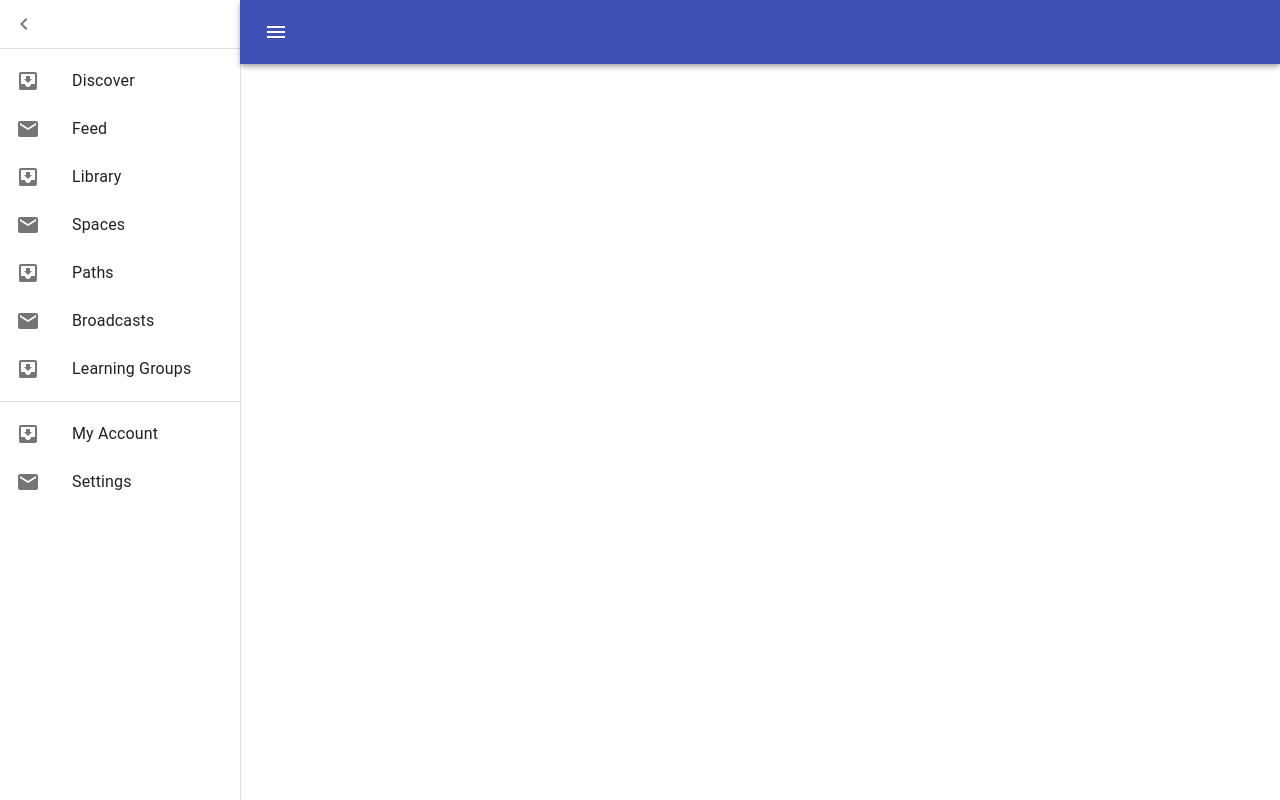
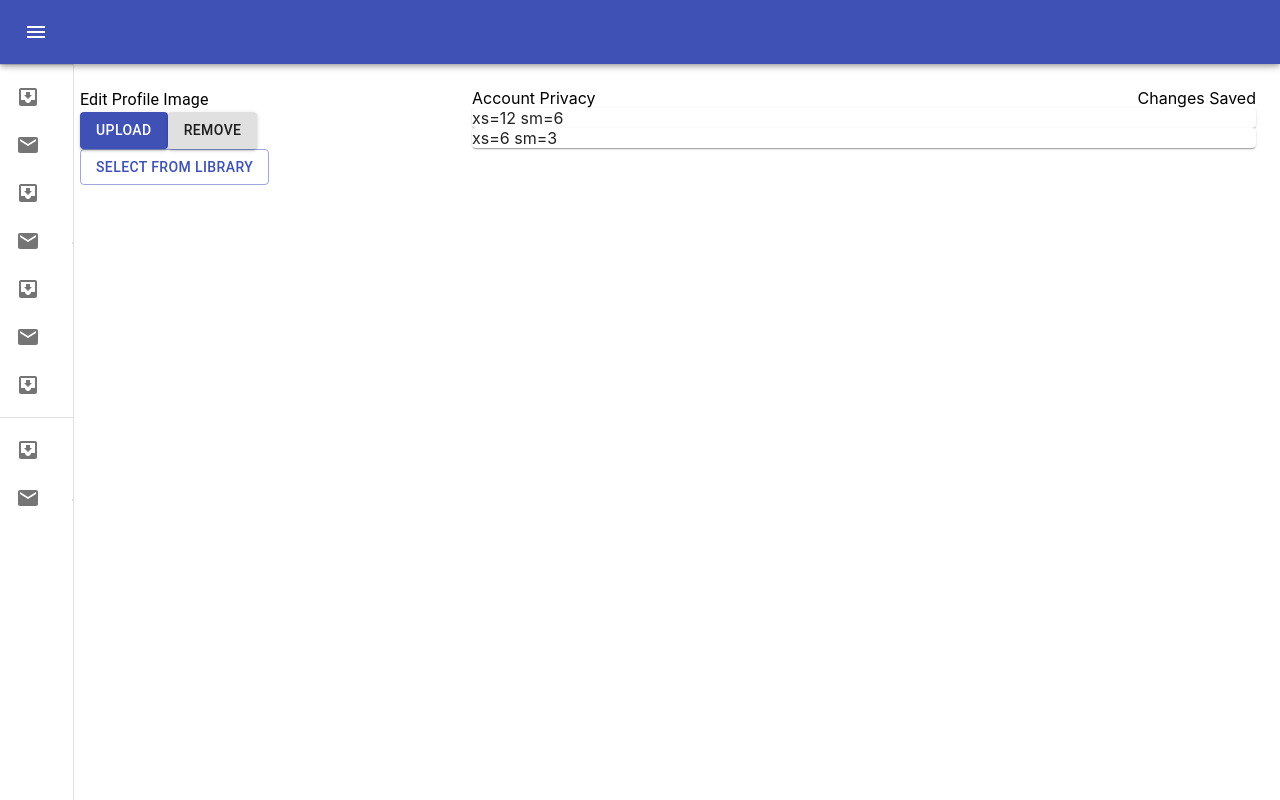
Before and after one commit to aejit/Byndr, a React (Create React App) app in the folder byndr-ui/: page /profile/settings in a window 1280 px wide. Built offline with nearby package versions, Linux system fonts and the light colour scheme.

Commit message:
Settings page in progres

```diff
--- a/byndr-ui/src/components/Profile/Settings/settings.js
+++ b/byndr-ui/src/components/Profile/Settings/settings.js
@@ -1,15 +1,71 @@
-import React from 'react'
-import Shell from '../../common/shell'
+import {
+  Avatar,
+  Button,
+  ButtonBase,
+  Divider,
+  Grid,
+  makeStyles,
+  Paper,
+  Typography,
+} from "@material-ui/core";
+import { Label } from "@material-ui/icons";
+import React from "react";
+import Shell from "../../common/shell";
 
-const settingsContent = () => {
-    return <div>
-        Hello World
-        </div>;
+const useStyles = makeStyles((theme) => ({
+  root: {
+    flexGrow: 1,
+  },
+}));
+
+export default function Settings(props) {
+  const classes = useStyles();
+  const settingsContent = () => {
+    return (
+      <div className={classes.root}>
+        <Grid container>
+          <Grid item xs={12} sm={4}>
+            <Grid item direction="column">
+              <Typography>Edit Profile Image</Typography>
+              <Grid item justify="space-between" direction="row">
+                <Button variant="contained" color="primary">
+                  Upload
+                </Button>
+                <Button variant="contained" color="default">
+                  Remove
+                </Button>
+              </Grid>
+              <Grid item>
+                <Button variant="outlined" color="primary">
+                  Select from library
+                </Button>
+              </Grid>
+            </Grid>
+          </Grid>
+          <Grid item xs={12} sm={8} direction="column">
+            <div
+              style={{
+                display: "flex",
+                flexDirection: "row",
+                flexWrap: "wrap",
+                justifyContent: "space-between",
+              }}
+            >
+              <div>Account Privacy</div>
+              <div>Changes Saved</div>
+            </div>
+            <Paper className={classes.paper}>xs=12 sm=6</Paper>
+            <Grid item xs={12} sm={12}>
+              <Paper className={classes.paper}>xs=6 sm=3</Paper>
+            </Grid>
+          </Grid>
+        </Grid>
+      </div>
+    );
+  };
+  return (
+    <div>
+      <Shell content={settingsContent()} />
+    </div>
+  );
 }
-export default function Settings(props) {
-    return (
-        <div>
-            <Shell content={settingsContent}/>
-        </div>
-    )
-}
--- a/byndr-ui/src/components/common/shell.js
+++ b/byndr-ui/src/components/common/shell.js
@@ -4,19 +4,38 @@ import { makeStyles } from '@material-ui/core/styles';
 import TitleBar from './titleBar'
 
 const useStyles = makeStyles((theme) => ({
+    marginSmall : {
+        marginRight: 12,
+    },
+    marginLarge : {
+        marginRight: 36,
+    },
     content: {
         flexGrow: 1,
         padding: theme.spacing(3),
       },
+      toolbar: {
+        display: 'flex',
+        alignItems: 'center',
+        justifyContent: 'flex-end',
+        padding: theme.spacing(0, 1),
+        // necessary for content to be below app bar
+        ...theme.mixins.toolbar,
+      }
 }));
 
 export default function Shell(props) {
+    const [openDrawer, setOpenDrawer] = React.useState(false);
+    const handleDrawer = (value) => {
+        setOpenDrawer(value);
+    }
     const classes = useStyles();
     return (
         <div>
-            <SideBar />
-            <TitleBar />
-            <main className={classes.content}>
+            <SideBar open={openDrawer} setOpenDrawer={handleDrawer} />
+            <TitleBar open={openDrawer} setOpenDrawer={handleDrawer} />
+            <main className={classes.content} style={{marginLeft: openDrawer === true ? 232:56,}}>
+            <div className={classes.toolbar} />
                 {props.content}
             </main>
         </div>
--- a/byndr-ui/src/components/common/sidebar.js
+++ b/byndr-ui/src/components/common/sidebar.js
@@ -43,19 +43,24 @@ const useStyles = makeStyles((theme) => ({
         [theme.breakpoints.up('sm')]: {
           width: theme.spacing(9) + 1,
         },
+      },
+      toolbar: {
+        display: 'flex',
+        alignItems: 'center',
+        justifyContent: 'flex-end',
+        padding: theme.spacing(0, 1),
+        // necessary for content to be below app bar
+        ...theme.mixins.toolbar,
       }
 }));
 
-export default function SideBar() {
+export default function SideBar(props) {
     const theme = useTheme();
-    const [open, setOpen] = React.useState(true);
+    const open = props.open != null ? props.open : false;
     const classes = useStyles();
-    const handleDrawerOpen = () => {
-      setOpen(true);
-    };
 
     const handleDrawerClose = () => {
-      setOpen(false);
+      props.setOpenDrawer(false);
     };
 
     return <div className={classes.root}>
@@ -74,7 +79,7 @@ export default function SideBar() {
       >
         <div className={classes.toolbar}>
           <IconButton onClick={handleDrawerClose}>
-            {theme.direction === 'rtl' ? <ChevronRightIcon /> : <ChevronLeftIcon />}
+            {open === false ? <ChevronRightIcon /> : <ChevronLeftIcon />}
           </IconButton>
         </div>
         <Divider />
--- a/byndr-ui/src/components/common/titleBar.js
+++ b/byndr-ui/src/components/common/titleBar.js
@@ -10,6 +10,12 @@ import clsx from 'clsx';
 const drawerWidth = 240;
 
 const useStyles = makeStyles((theme) => ({
+  menuButton: {
+    marginRight: 36,
+  },
+  hide: {
+    display: 'none',
+  },
     appBar: {
         zIndex: theme.zIndex.drawer + 1,
         transition: theme.transitions.create(['width', 'margin'], {
@@ -27,15 +33,15 @@ const useStyles = makeStyles((theme) => ({
       },
 }));
 
-export default function TitleBar() {
-    const [open, setOpen] = React.useState(true);
+export default function TitleBar(props) {
+    const open = props.open != null ? props.open : false;
     const classes = useStyles();
     const handleDrawerOpen = () => {
-        setOpen(true);
+        props.setOpenDrawer(true);
       };
 
       const handleDrawerClose = () => {
-        setOpen(false);
+        props.setOpenDrawer(false);
       };
 
     return (
```
